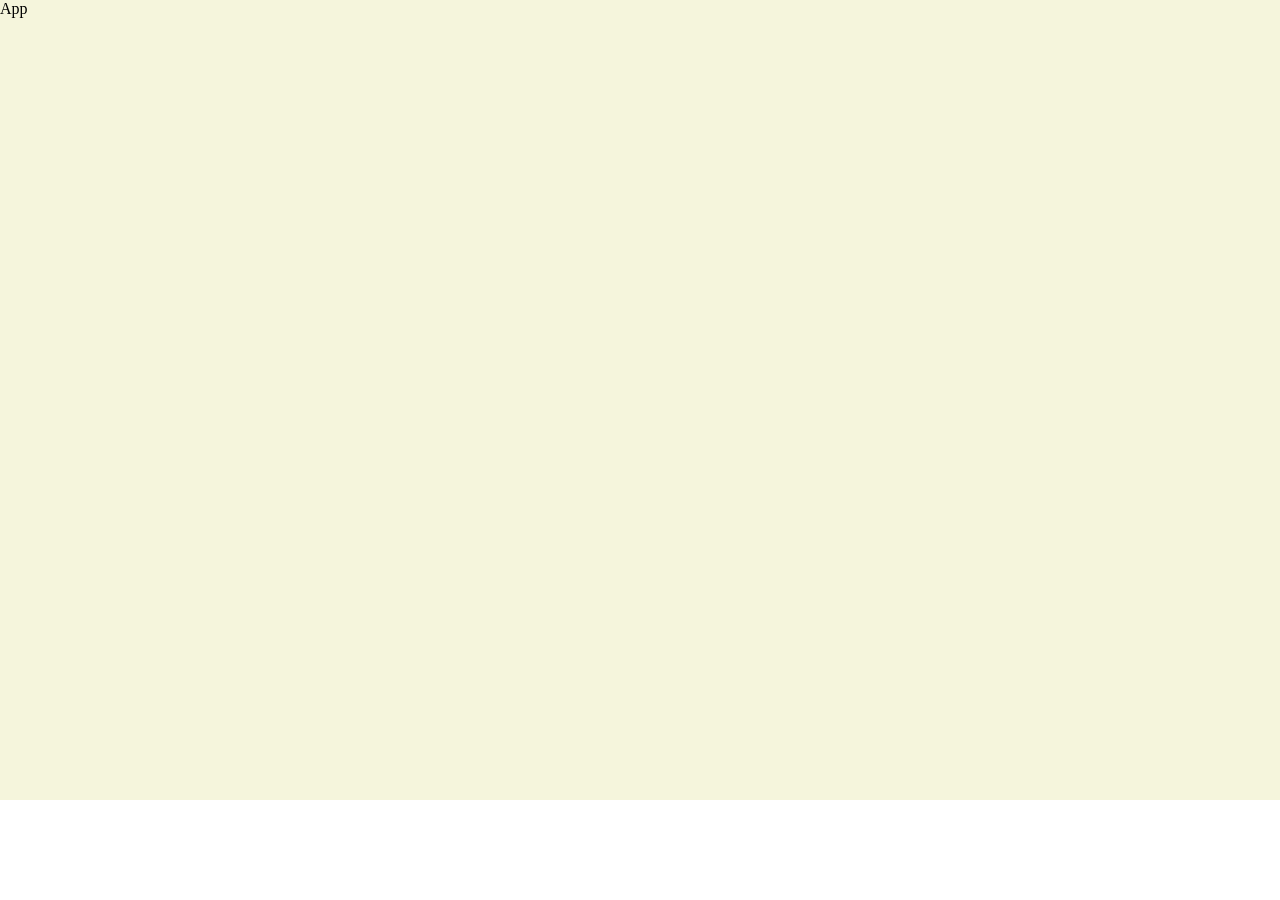
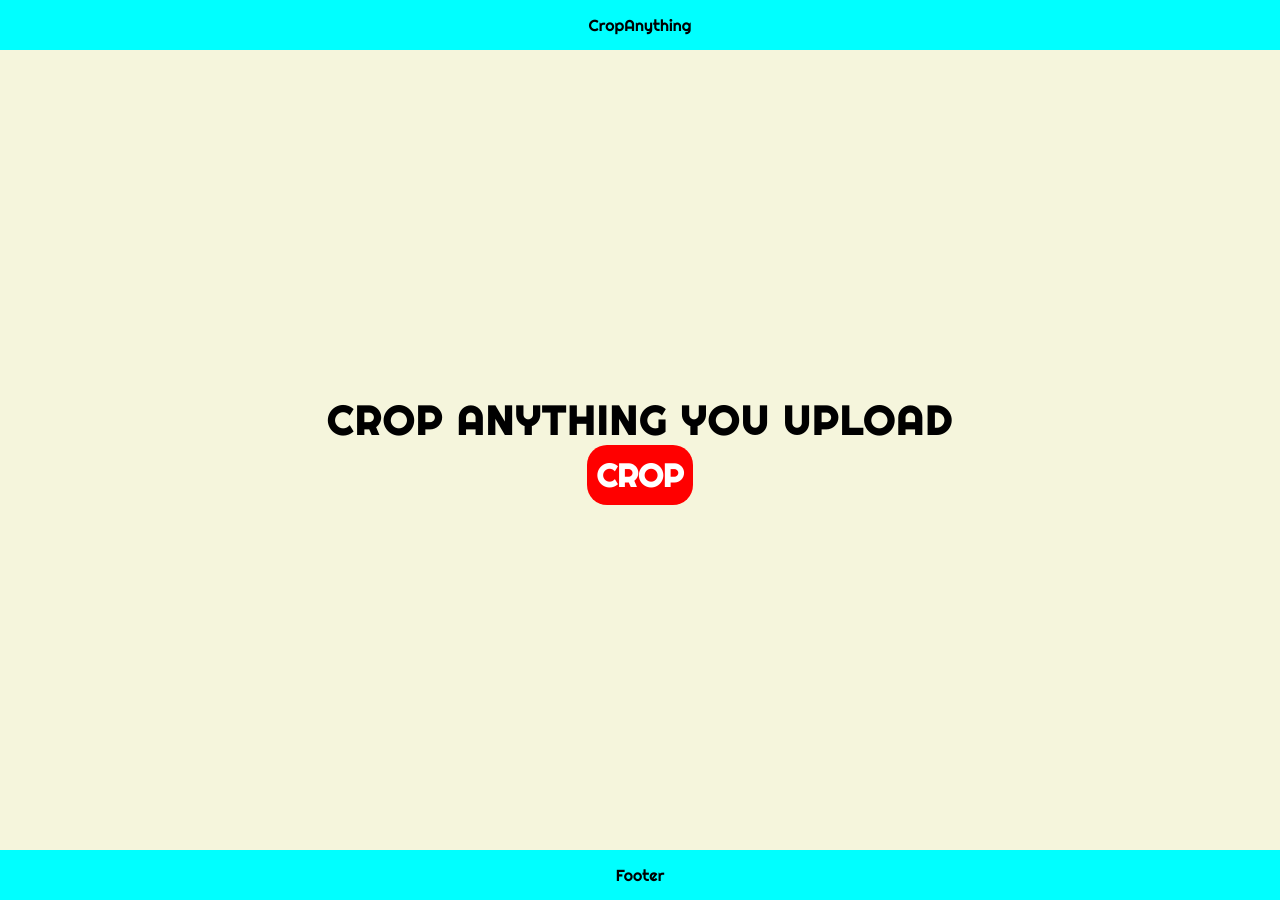
Before and after one commit to ivan-gl/CropAnything, a React (Create React App) app in the folder front/: page / in a window 1280 px wide. Before the commit the page ends 800 px from the top, so only its background shows below. Built offline with nearby package versions, Linux system fonts and the light colour scheme.

Commit message:
Front: added boilerplate

```diff
--- a/front/src/App.css
+++ b/front/src/App.css
@@ -1,7 +1,9 @@
+@import url("https://fonts.googleapis.com/css2?family=Righteous&display=swap");
 * {
   margin: 0;
   padding: 0;
   box-sizing: border-box;
+  font-family: "Righteous", cursive;
 }
 
 body {
@@ -11,5 +13,9 @@ body {
 
 .app-component-main-div {
   min-height: 100vh;
+  width: 100%;
+  display: flex;
+  flex-direction: column;
+
   background-color: beige;
 }
--- a/front/src/App.js
+++ b/front/src/App.js
@@ -1,10 +1,24 @@
-import React from "react";
+import React, { useState } from "react";
+import LandingPage from "./pages/LandingPage";
+import ContentPage from "./pages/ContentPage";
 import "./App.css";
 
 const App = () => {
+  const [crop, setCrop] = useState(true);
+
+  const startCropMode = () => {
+    setCrop(!crop);
+  };
+
   return (
     <>
-      <div className="app-component-main-div">App</div>
+      <div className="app-component-main-div">
+        {crop ? (
+          <LandingPage startCropMode={startCropMode} />
+        ) : (
+          <ContentPage startCropMode={startCropMode} />
+        )}
+      </div>
     </>
   );
 };
--- /dev/null
+++ b/front/src/components/Footer/footer.css
@@ -0,0 +1,7 @@
+.footer-component-main-div {
+  padding: 15px;
+  width: 100%;
+  display: flex;
+  justify-content: center;
+  background-color: aqua;
+}
--- /dev/null
+++ b/front/src/components/Footer/index.jsx
@@ -0,0 +1,12 @@
+import React from "react";
+import "./footer.css";
+
+const Footer = () => {
+  return (
+    <>
+      <div className="footer-component-main-div">Footer</div>
+    </>
+  );
+};
+
+export default Footer;
--- /dev/null
+++ b/front/src/components/Header/header.css
@@ -0,0 +1,7 @@
+.header-component-main-div {
+  padding: 15px;
+  width: 100%;
+  display: flex;
+  justify-content: center;
+  background-color: aqua;
+}
--- /dev/null
+++ b/front/src/components/Header/index.jsx
@@ -0,0 +1,12 @@
+import React from "react";
+import "./header.css";
+
+const Header = () => {
+  return (
+    <>
+      <div className="header-component-main-div">CropAnything</div>
+    </>
+  );
+};
+
+export default Header;
--- /dev/null
+++ b/front/src/components/Wrapper/index.jsx
@@ -0,0 +1,12 @@
+import React from "react";
+import "./wrapper.css";
+
+const Wrapper = () => {
+  return (
+    <>
+      <div className="wrapper-component-main-div">Wrapper</div>
+    </>
+  );
+};
+
+export default Wrapper;
--- /dev/null
+++ b/front/src/pages/ContentPage/contentPage.css
@@ -0,0 +1,33 @@
+.content-page-component-main-div {
+  min-height: 100vh;
+  width: 100%;
+  padding: 10px;
+  display: flex;
+  flex-direction: column;
+  align-items: center;
+  justify-content: center;
+  flex: 1;
+}
+
+.content-page-component-main-button {
+  padding: 10px;
+  border-radius: 20px;
+  outline: none;
+  border: none;
+  font-size: 2rem;
+  font-weight: 700;
+  background-color: red;
+  color: white;
+  cursor: pointer;
+}
+
+.content-page-component-main-button:hover {
+  background-color: aqua;
+  color: red;
+  font-size: 2rem;
+  font-weight: 700;
+  padding: 10px;
+  border-radius: 20px;
+  outline: none;
+  border: none;
+}
--- /dev/null
+++ b/front/src/pages/ContentPage/index.jsx
@@ -0,0 +1,25 @@
+import React from "react";
+import Header from "../../components/Header";
+import Footer from "../../components/Footer";
+import Wrapper from "../../components/Wrapper";
+import "./contentPage.css";
+
+const ContentPage = ({ startCropMode }) => {
+  return (
+    <>
+      <Header />
+      <div className="content-page-component-main-div">
+        <Wrapper />
+        <button
+          className="content-page-component-main-button"
+          onClick={startCropMode}
+        >
+          BACK
+        </button>
+      </div>
+      <Footer />
+    </>
+  );
+};
+
+export default ContentPage;
--- /dev/null
+++ b/front/src/pages/LandingPage/index.jsx
@@ -0,0 +1,27 @@
+import React from "react";
+import Header from "../../components/Header";
+import Footer from "../../components/Footer";
+
+import "./landingPage.css";
+
+const LandingPage = ({ startCropMode }) => {
+  return (
+    <>
+      <Header />
+      <div className="landing-page-component-main-div">
+        <h1 className="landing-page-component-main-h1">
+          CROP ANYTHING YOU UPLOAD
+        </h1>
+        <button
+          className="landing-page-component-main-button"
+          onClick={startCropMode}
+        >
+          CROP
+        </button>
+      </div>
+      <Footer />
+    </>
+  );
+};
+
+export default LandingPage;
--- /dev/null
+++ b/front/src/pages/LandingPage/landingPage.css
@@ -0,0 +1,39 @@
+.landing-page-component-main-div {
+  min-height: 100vh;
+  width: 100%;
+  padding: 10px;
+  display: flex;
+  flex-direction: column;
+  align-items: center;
+  justify-content: center;
+  flex: 1;
+}
+
+.landing-page-component-main-h1 {
+  font-size: 2.5rem;
+  font-weight: 700;
+  letter-spacing: 2px;
+}
+
+.landing-page-component-main-button {
+  padding: 10px;
+  border-radius: 20px;
+  outline: none;
+  border: none;
+  font-size: 2rem;
+  font-weight: 700;
+  background-color: red;
+  color: white;
+  cursor: pointer;
+}
+
+.landing-page-component-main-button:hover {
+  background-color: aqua;
+  color: red;
+  font-size: 2rem;
+  font-weight: 700;
+  padding: 10px;
+  border-radius: 20px;
+  outline: none;
+  border: none;
+}
```
Also changed, not shown: front/src/components/Wrapper/wrapper.css (added).
